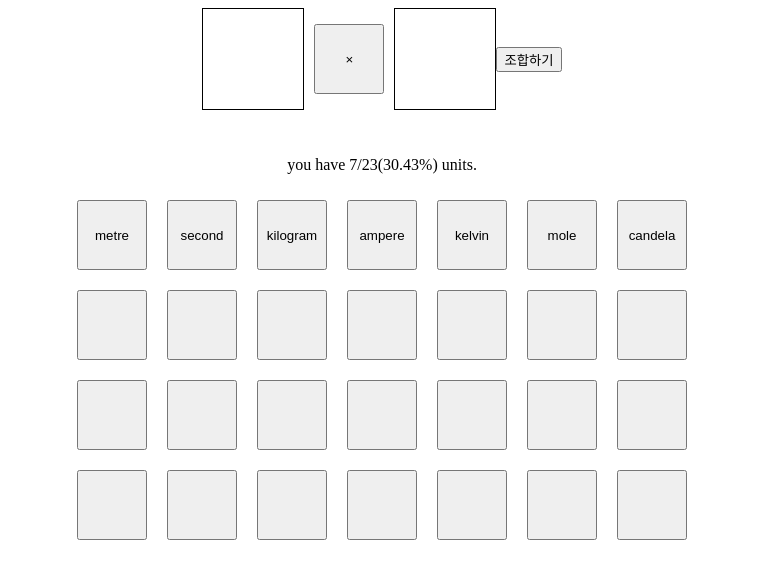
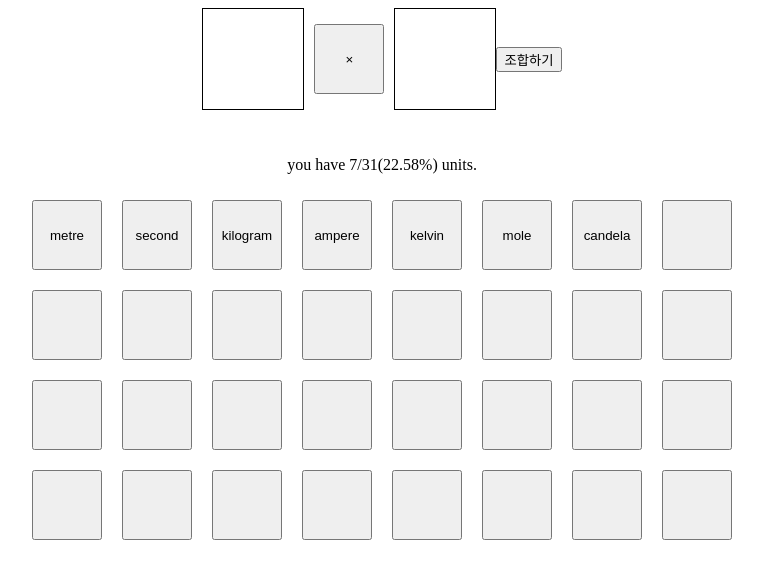
Before and after one commit to chineu364/johap, a plain HTML site: page index.html in a window 1280 px wide. Shown: the whole page, without its empty margins (258-1021 px from the left). Drawn offline with Linux system fonts and the light colour scheme.

Commit message:
Add Volt, Farad, etc

```diff
--- a/index.html
+++ b/index.html
@@ -30,33 +30,36 @@
                 <button class="elements" id="kelvin" onclick="setFirSec('kelvin')">kelvin</button>
                 <button class="elements" id="mole" onclick="setFirSec('mole')">mole</button>
                 <button class="elements" id="candela" onclick="setFirSec('candela')">candela</button>
+                <button class="elements" id="one" onclick="setFirSec('one')">1</button>
             </div>
             <div class="have" id="haveLine2">
-                <button class="elements" id="one" onclick="setFirSec('one')">1</button>
                 <button class="elements" id="radian" onclick="setFirSec('radian')">radian</button>
                 <button class="elements" id="steradian" onclick="setFirSec('steradian')">steradian</button>
                 <button class="elements" id="hertz" onclick="setFirSec('hertz')">hertz</button>
                 <button class="elements" id="newton" onclick="setFirSec('newton')">newton</button>
                 <button class="elements" id="pascal" onclick="setFirSec('pascal')">pascal</button>
                 <button class="elements" id="joule" onclick="setFirSec('joule')">joule</button>
+                <button class="elements" id="watt" onclick="setFirSec('watt')">watt</button>
+                <button class="elements" id="coulomb" onclick="setFirSec('coulomb')">coulomb</button>
             </div>
             <div class="have" id="haveLine3">
-                <button class="elements" id="watt" onclick="setFirSec('watt')">watt</button>
-                <button class="elements" id="coulomb" onclick="setFirSec('coulomb')">coulomb</button>
+                <button class="elements" id="volt" onclick="setFirSec('volt')">volt</button>
+                <button class="elements" id="farad" onclick="setFirSec('farad')">farad</button>
+                <button class="elements" id="ohm" onclick="setFirSec('ohm')">ohm</button>
+                <button class="elements" id="mho" onclick="setFirSec('mho')">mho</button>
+                <button class="elements" id="weber" onclick="setFirSec('weber')">weber</button>
+                <button class="elements" id="tesla" onclick="setFirSec('tesla')">tesla</button>
+                <button class="elements" id="henry" onclick="setFirSec('henry')">henry</button>
                 <button class="elements" id="area" onclick="setFirSec('area')">area</button>
+            </div>
+            <div class="have" id="haveLine4">
                 <button class="elements" id="volume" onclick="setFirSec('volume')">volume</button>
                 <button class="elements" id="velocity" onclick="setFirSec('velocity')">velocity</button>
                 <button class="elements" id="acceleration" onclick="setFirSec('acceleration')">acceler ation</button>
+                <button class="elements" id="wavenumber" onclick="setFirSec('wavenumber')">wavenumber</button>
                 <button class="elements" id="density" onclick="setFirSec('density')">density</button>
-            </div>
-            <div class="have" id="haveLine4">
                 <button class="elements" id="lumen" onclick="setFirSec('lumen')">lumen</button>
                 <button class="elements" id="lux" onclick="setFirSec('lux')">lux</button>
-                <!--빈 버튼-->
-                <button class="elements"></button>
-                <button class="elements"></button>
-                <button class="elements"></button>
-                <button class="elements"></button>
                 <button class="elements"></button>
             </div>
         </div>
--- a/script.js
+++ b/script.js
@@ -20,10 +20,18 @@ var player = {
         "joule": { "L": 2, "T": -2, "M": 1, "I": 0, "TH": 0, "N": 0, "J": 0 },
         "watt": { "L": 2, "T": -3, "M": 1, "I": 0, "TH": 0, "N": 0, "J": 0 },
         "coulomb": { "L": 0, "T": 1, "M": 0, "I": 1, "TH": 0, "N": 0, "J": 0 },
+        "volt": { "L": 2, "T": -3, "M": 1, "I": -1, "TH": 0, "N": 0, "J": 0 },
+        "farad": { "L": -2, "T": 4, "M": -1, "I": 2, "TH": 0, "N": 0, "J": 0 },
+        "ohm": { "L": 2, "T": -3, "M": 1, "I": -2, "TH": 0, "N": 0, "J": 0 },
+        "mho": { "L": -2, "T": 3, "M": -1, "I": 2, "TH": 0, "N": 0, "J": 0 },
+        "weber": { "L": 2, "T": -2, "M": 1, "I": -1, "TH": 0, "N": 0, "J": 0 },
+        "tesla": { "L": 0, "T": -2, "M": 1, "I": -1, "TH": 0, "N": 0, "J": 0 },
+        "henry": { "L": 2, "T": -2, "M": 1, "I": -2, "TH": 0, "N": 0, "J": 0 },
         "area": { "L": 2, "T": 0, "M": 0, "I": 0, "TH": 0, "N": 0, "J": 0 },
         "volume": { "L": 3, "T": 0, "M": 0, "I": 0, "TH": 0, "N": 0, "J": 0 },
         "velocity": { "L": 1, "T": -1, "M": 0, "I": 0, "TH": 0, "N": 0, "J": 0 },
         "acceleration": { "L": 1, "T": -2, "M": 0, "I": 0, "TH": 0, "N": 0, "J": 0 },
+        "wavenumber": { "L": -1, "T": 0, "M": 0, "I": 0, "TH": 0, "N": 0, "J": 0 },
         "density": { "L": -3, "T": 0, "M": 1, "I": 0, "TH": 0, "N": 0, "J": 0 },
         "lumen": { "L": 0, "T": 0, "M": 0, "I": 0, "TH": 0, "N": 0, "J": 1 },
         "lux": { "L": -2, "T": 0, "M": 0, "I": 0, "TH": 0, "N": 0, "J": 1 }
```
